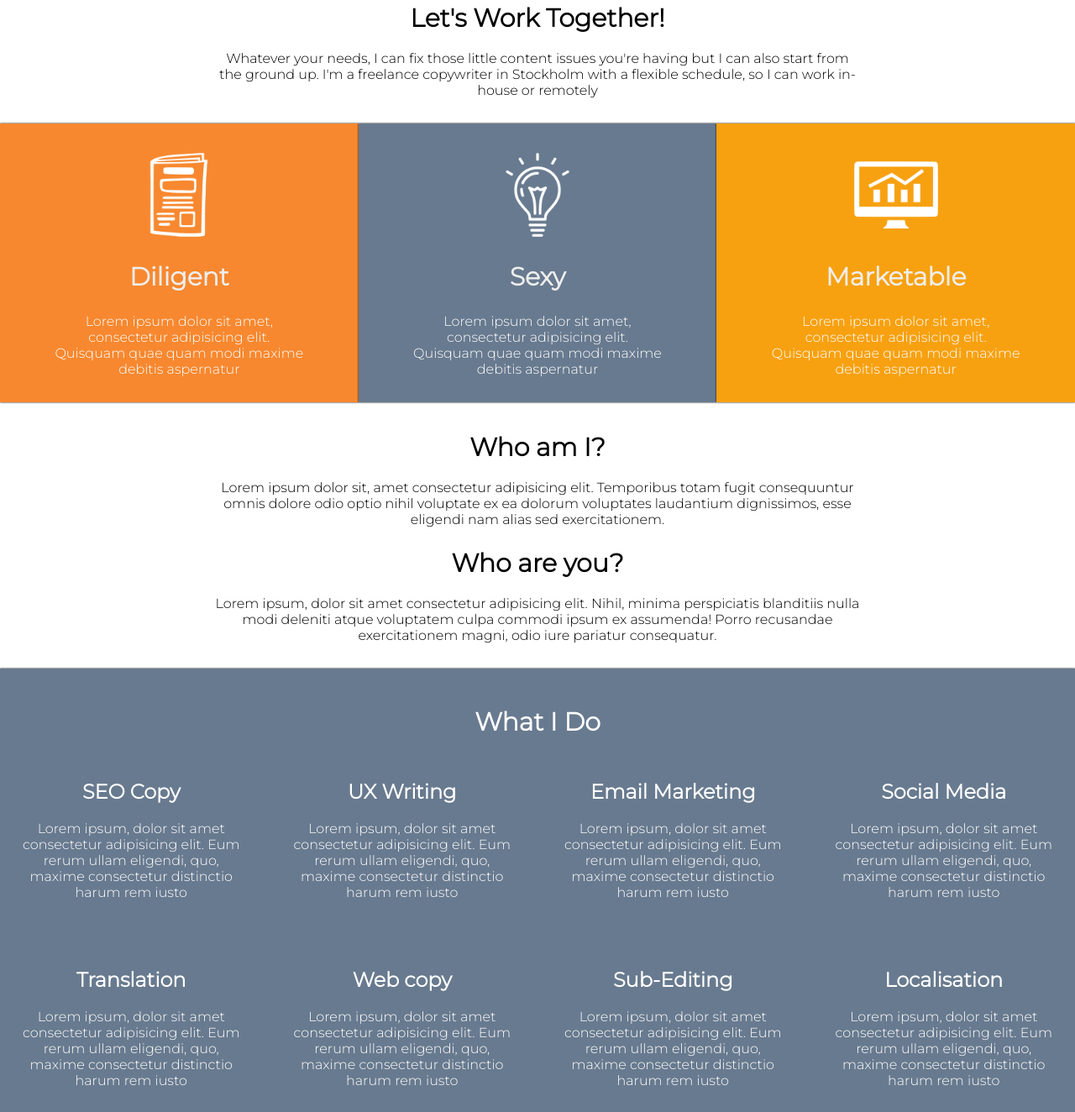
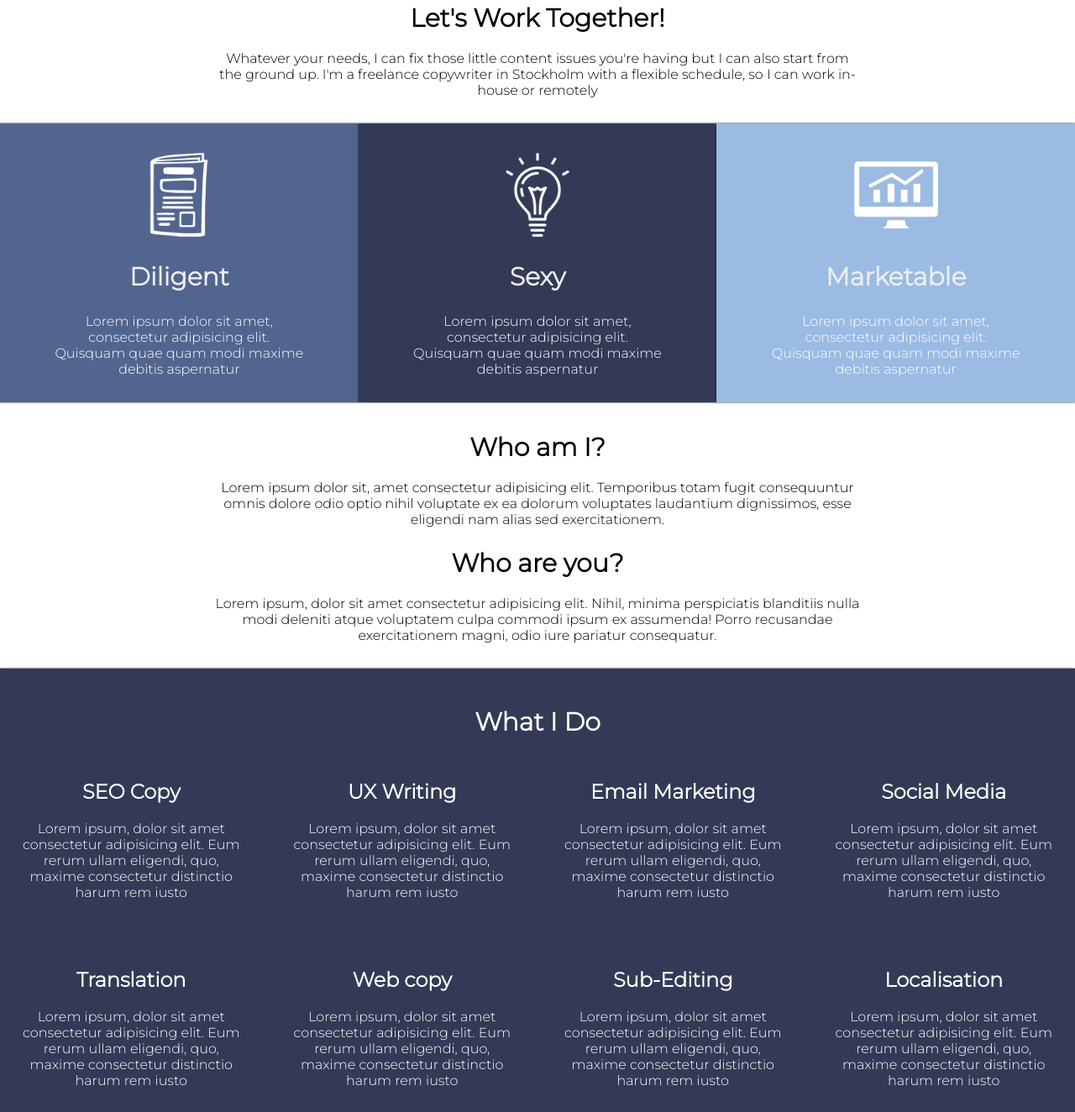
Before and after one commit to Mardoolio/nmardcopywritingwebsite, a plain HTML site: page index.html in a window 1280 px wide. Shown: the part 726-2050 px from the top of the page at 84% size. Drawn offline with Linux system fonts and the light colour scheme.

Commit message:
Add files via upload

```diff
--- a/styles.css
+++ b/styles.css
@@ -2,7 +2,7 @@
 font-family: 'Montserrat', sans-serif;
 }
 body{
-    background-color: #687A8F;
+    background-color: #333a56;
 }
 .background-uniforming{
     background-color: #fff;
@@ -20,7 +20,7 @@ text-align: center;
 
 .navbar {
 z-index: 15;
-background-color: #687A8F;
+background-color: #333a56;
 display: flex;
 justify-content: space-between;
 gap: 0;
@@ -69,9 +69,9 @@ box-shadow: 0px 0px 2px black;
 }
 .banner-image img{
 z-index: 1;
-max-width: 120%;
+max-width: 190%;
 object-fit: cover;
-object-position: -16vw -35vh;
+object-position: -67vw -50vh;
 }
 
 .overlay {
@@ -82,7 +82,7 @@ left: 0;
 width: 100%;
 height: 100%;
 display: flex;
-background-color: #F7A11133;
+background-color: #52658fcc;
 justify-content: center;
 align-items: center;
 object-fit: cover;
@@ -146,13 +146,13 @@ padding: 20px 0px 0px 0px;
 }
 
 .blueberry{
-background-color: #687A8F;
+background-color: #333a56;
 }
 .apricot{
-background-color: #F7882F;
+background-color: #52658f;
 }
 .citrus{
-background-color: #F7A111;
+background-color: #9bbbe3;
 }
 .white{
     background-color: #fff;
@@ -161,7 +161,7 @@ background-color: #F7A111;
 .what-i-do-section{
 box-shadow: 0px 0px 2px black;
 text-align: center;
-background-color: #687A8F;
+background-color: #333a56;
 padding: 20px 0px;
 color: #fff;
 }
@@ -169,11 +169,11 @@ color: #fff;
 display: grid;
 grid-template-columns: repeat(4, 1fr);
 gap: 10px;
-background-color: #687A8F;
+background-color: #333a56;
 }
 
 .grid-item {
-background-color: #687A8F;
+background-color: #333a56;
 padding: 25px;
 display: flex;
 justify-content: center;
@@ -288,7 +288,7 @@ padding-top: 20px;
 
   button {
     padding: 10px 20px;
-    background-color: #F7882F;
+    background-color: #333a56;
     color: #fff;
     border: none;
     border-radius: 5px;
@@ -298,12 +298,12 @@ padding-top: 20px;
   }
 
   button:hover {
-    background-color: #F7A111;
+    background-color: #52658f;
   }
 
   footer{
     color: #fff;
-    background-color: #687A8F;
+    background-color: #333a56;
     padding: 10px;
     text-align: center;
   }
```
